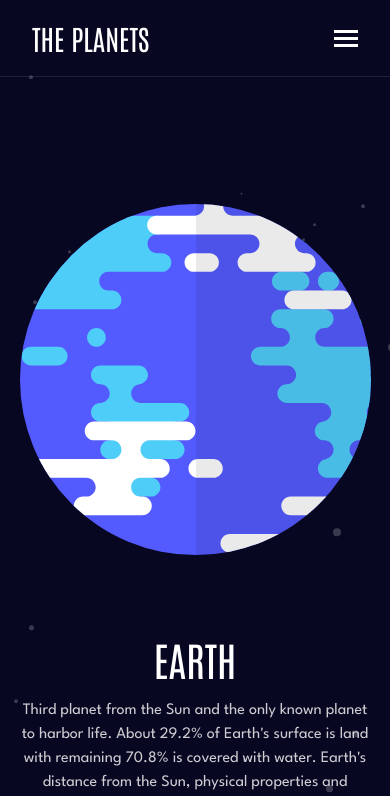
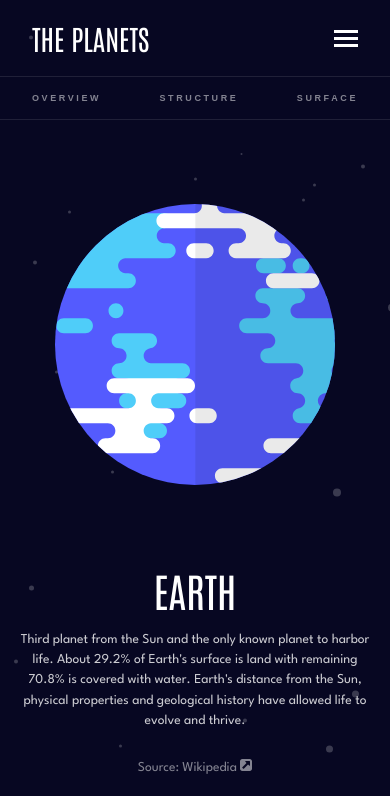
Before and after one commit to Mokalbari/planets-facts-2, a React (Vite) app: page / in a window 390 px wide. Shown: the top 796 px of the page. Built offline with nearby package versions, Linux system fonts and the light colour scheme.

Commit message:
fix responsive design not working properly in mobile

```diff
--- a/src/App.tsx
+++ b/src/App.tsx
@@ -2,11 +2,13 @@ import "./App.css"
 import NavBar from "./components/NavBar"
 import MainContainer from "./components/MainContainer"
 import Information from "./components/Information.tsx"
+import MobileButtonList from "./components/MobileButtonList"
 
 function App() {
   return (
     <>
       <NavBar />
+      <MobileButtonList />
       <MainContainer />
       <Information />
     </>
--- a/src/components/Information.tsx
+++ b/src/components/Information.tsx
@@ -2,7 +2,7 @@ import "../styles/Information.css"
 
 function Information() {
   return (
-    <section className="container flex-row information">
+    <div className="container flex-row information">
       <div className="information__card">
         <h2 className="information__card-title header-4 ">Rotation time</h2>
         <span className="information__card-info header-2">0.99 Days</span>
@@ -19,7 +19,7 @@ function Information() {
         <h2 className="information__card-title header-4">Average Temp.</h2>
         <span className="information__card-info header-2">16°C</span>
       </div>
-    </section>
+    </div>
   )
 }
 
--- /dev/null
+++ b/src/components/MobileButtonList.tsx
@@ -0,0 +1,21 @@
+import "../styles/MobileButtonList.css"
+
+function MobileButtonList() {
+  const buttonList = ["Overview", "Structure", "Surface"]
+
+  return (
+    <nav className="mobile-navigation-information flex-row">
+      {buttonList.map(button => (
+        <button
+          className="mobile-navigation-information__button header-3"
+          type="button"
+          key={button}
+        >
+          {button}
+        </button>
+      ))}
+    </nav>
+  )
+}
+
+export default MobileButtonList
--- a/src/styles/Information.css
+++ b/src/styles/Information.css
@@ -3,7 +3,6 @@
 
   .information__card {
     margin-top: 10vh;
-    margin-bottom: 5vh;
     flex: 1;
     padding: 1.2em 1.5em;
     border: 1px solid hsl(var(--clr-light-grey) / 0.2);
@@ -13,6 +12,14 @@
     margin-bottom: 1.25em;
     font-weight: 700;
     color: hsl(var(--clr-white) / 0.5);
+  }
+}
+
+@media (min-width:700px) and (max-width:1020px) {
+  .information {
+    .information__card {
+      margin-bottom: 5vh;
+    }
   }
 }
 
@@ -27,6 +34,10 @@
       display: flex;
       align-items: center;
       justify-content: space-between;
+
+      &:last-child {
+        margin-bottom: 5vh;
+      }
     }
 
     .information__card-title {
--- /dev/null
+++ b/src/styles/MobileButtonList.css
@@ -0,0 +1,20 @@
+.mobile-navigation-information {
+    justify-content: space-between;
+    border-bottom: 1px solid hsl(var(--clr-light-grey) / 0.2);
+    margin-bottom: 10vh;
+    padding-inline: 2rem;
+
+    .mobile-navigation-information__button {
+        font-weight: 700;
+        padding: 1rem 0;
+        background-color: hsl(var(--clr-black));
+        border: none;
+        color: hsl(var(--clr-white) / 0.5);
+    }
+}
+
+@media (min-width: 700px) {
+    .mobile-navigation-information {
+        display: none;
+    }
+}
--- a/src/styles/NavBar.css
+++ b/src/styles/NavBar.css
@@ -105,6 +105,10 @@
   .header__nav#not-mobile {
     display: none;
   }
+
+  .header {
+    margin-bottom: 0;
+  }
 }
 
 @media (min-width: 700px) {
--- a/src/styles/PlanetDescription.css
+++ b/src/styles/PlanetDescription.css
@@ -72,7 +72,7 @@
 
   .planet-article__text-container {
     & > * {
-      margin-bottom: 1em;
+      margin-bottom: 2em;
     }
   }
 
--- a/src/styles/PlanetImages.css
+++ b/src/styles/PlanetImages.css
@@ -13,3 +13,12 @@
     margin-bottom: 10vh;
   }
 }
+
+@media (max-width: 700px) {
+  .planet-image {
+    justify-content: center;
+  }
+  .planet-image__image {
+    width: 80%;
+  }
+}
--- a/src/styles/index.css
+++ b/src/styles/index.css
@@ -109,6 +109,10 @@ body {
   .header-4 {
     font-size: 0.5rem;
   }
+
+  body {
+    font-size: 0.9rem;
+  }
 }
 
 /* Mobile */
@@ -128,4 +132,8 @@ body {
   .header-4 {
     font-size: 0.5rem;
   }
+
+  body {
+    font-size: 0.85rem;
+  }
 }
```
